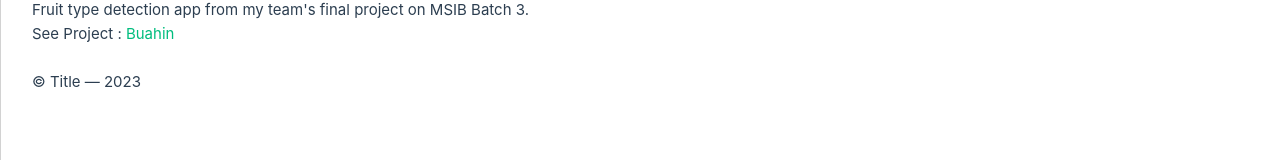
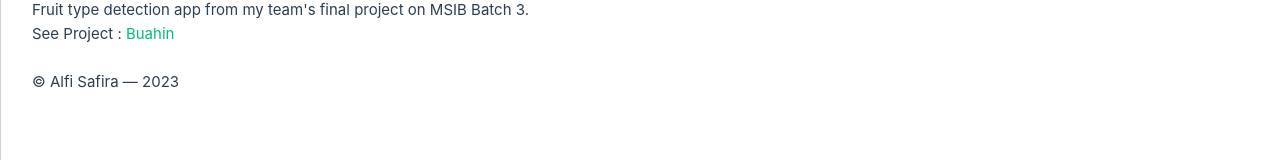
Before and after one commit to alfisafira10/web-portfolio-fe, a Vue app: page / in a window 1280 px wide. Shown: the part 602-762 px from the top of the page. Built offline with nearby package versions, Linux system fonts and the light colour scheme.

Commit message:
Update footer

```diff
--- a/src/components/Main/FooterComp.vue
+++ b/src/components/Main/FooterComp.vue
@@ -1,5 +1,5 @@
 <template>
     <footer>
-        <p>&COPY; Title &mdash; {{ new Date().getFullYear() }}</p>
+        <p>&COPY; Alfi Safira &mdash; {{ new Date().getFullYear() }}</p>
     </footer>
 </template>
```
